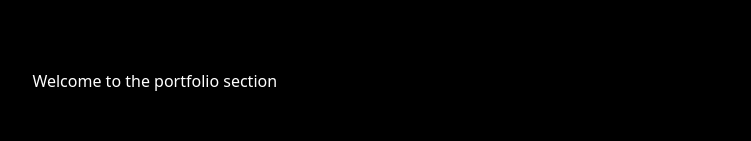
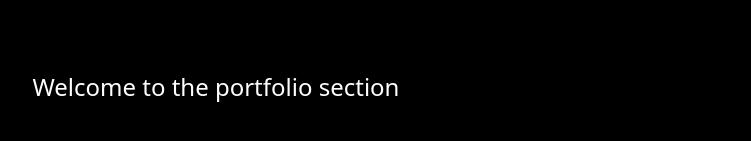
Before and after one commit to LouisWdev/Louis-PortfolioV1, a React (Vite) app: page /Portfolio in a window 1280 px wide. Shown: the part 245-386 px from the top of the page, without its empty margins (518-1269 px from the left). Built offline with nearby package versions, Linux system fonts and the light colour scheme.

Commit message:
Title size

```diff
--- a/src/Pages/Portfolio.jsx
+++ b/src/Pages/Portfolio.jsx
@@ -22,7 +22,7 @@ const PortfolioContainer = styled.div`
 `;
 
 const PortfolioTitle = styled.div`
-      font-weight: 2vw;
+      font-size: 3vh;
 `;
 
 const PortfolioTitleSub = styled.div``;
```
